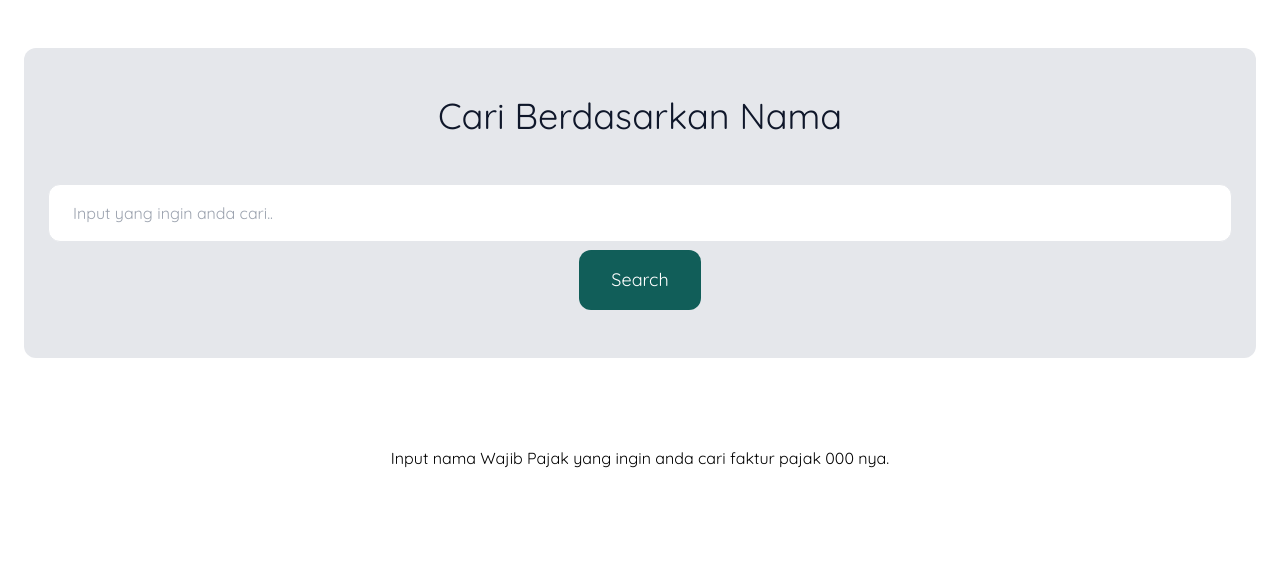
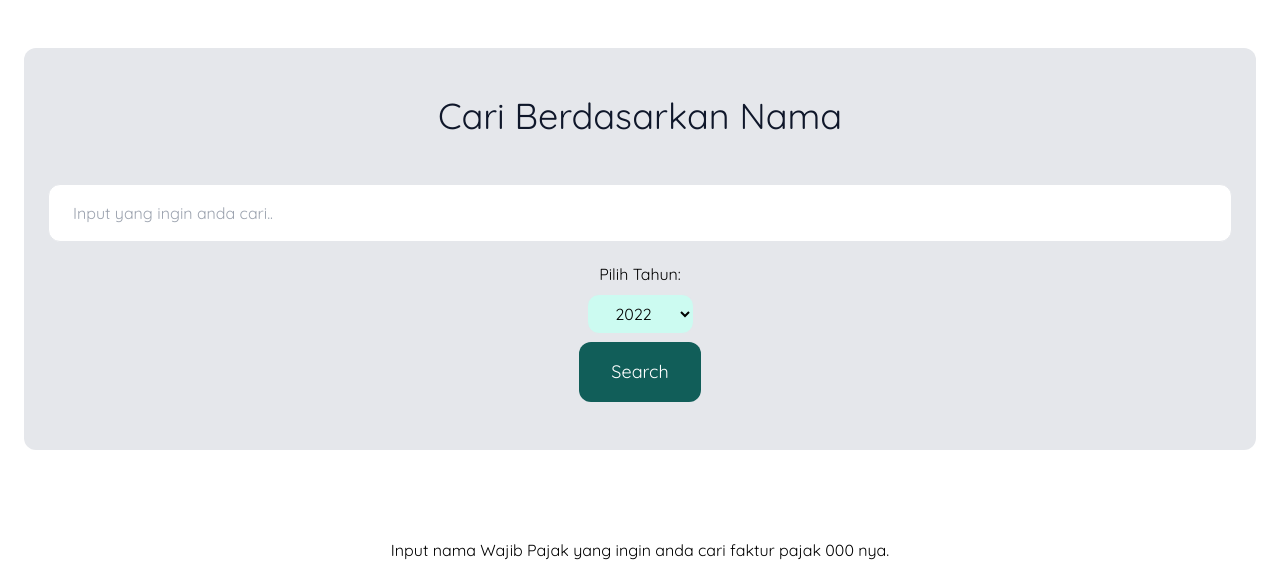
Before and after one commit to almacres10/fakturooo, a Django app: page /faktur/cari/nama in a window 1280 px wide. Shown: the top 574 px of the page. Run offline with Django 4.2, Linux system fonts and the light colour scheme; some libraries are stand-ins or nearby versions.

Commit message:
nambah tahun

```diff
--- a/faktur/templates/faktur/cari_faktur_nama.html
+++ b/faktur/templates/faktur/cari_faktur_nama.html
@@ -1,16 +1,26 @@
-{% extends 'core/base.html' %} {% block title %}Faktur{% endblock %}
+{% extends 'core/base.html' %}
+{% block title %}Faktur{% endblock %}
 {% block content %}
 
 <div class="mt-6 px-6 py-12 bg-gray-200 rounded-xl">
     <h2 class="mb-12 text-4xl text-center text-slate-900">Cari Berdasarkan Nama</h2>
 
-    {% comment %} Form ini meneruskan value GET (yang diketik)
-    ke fungsi items
-    {% endcomment %}
     <form id="searchForm" method="get" action="{% url 'faktur:items' %}">
-        <input name="query" class="min-w-full py-4 px-6 border rounded-xl"
+        <input name="query" class="min-w-full py-4 px-6 mb-5 border rounded-xl"
         type="text" value="{{  query }}"
         placeholder="Input yang ingin anda cari.." autocomplete="off">
+
+        <div class="flex flex-col items-center">
+            <label for="tahun" class="mb-2">Pilih Tahun:</label>
+            <select name="tahun" id="tahun" class="min-w-0 py-2 px-6 border rounded-xl bg-teal-100">
+                <option value="2022">2022</option>
+                <option value="2021">2021</option>
+                <!-- Tambahkan opsi tahun lainnya jika diperlukan -->
+            </select>
+        </div>
+
+
+
         <button id="buttonSubmit" type="submit" class="flex mt-2 py-4 px-8 text-lg bg-teal-800 text-white rounded-xl hover:bg-teal-500 mx-auto">Search</button>
     </form>
 </div>
@@ -45,5 +55,4 @@
     });
 </script>
 
-
 {% endblock %}
--- a/faktur/templates/faktur/detail.html
+++ b/faktur/templates/faktur/detail.html
@@ -1,6 +1,7 @@
 <!-- faktur/detail.html -->
 
 {% extends 'core/base.html' %}
+{% load humanize %}
 
 {% block content %}
 
@@ -37,7 +38,7 @@
         <td>{{ pembeli.NAMA_PEMBELI }}</td>
         <td>{{ pembeli.ALAMAT_PEMBELI }}</td>
         <td>{{ pembeli.NAMA_BARANG }}</td>
-        <td>{{ pembeli.JML_PPN }}</td>
+        <td>{{ pembeli.JML_PPN|floatformat:"2"|intcomma }}</td>
         {% endfor %}
         </tr>
       </table>
--- a/faktur/templates/faktur/items_by_alamat.html
+++ b/faktur/templates/faktur/items_by_alamat.html
@@ -1,4 +1,5 @@
 {% extends 'core/base.html' %}
+{% load humanize %}
 {% block title %}Faktur{% endblock %}
 {% block content %}
 <div class="pb-6">
@@ -49,8 +50,8 @@
                                 <td>{{ faktur.alamat_pembeli }}</td>
                                 <td>{{ faktur.thpj }}</td>
                                 <td>{{ faktur.lbr_faktur }}</td>
-                                <td>{{ faktur.nil_dpp }}</td>
-                                <td>{{ faktur.nil_ppn }}</td>
+                                <td>{{ faktur.nil_dpp|floatformat:"2"|intcomma }}</td>
+                                <td>{{ faktur.nil_ppn|floatformat:"2"|intcomma }}</td>
                             </tr>
                             {% endfor %}
                         </table>
--- a/faktur/templates/faktur/items_by_nama.html
+++ b/faktur/templates/faktur/items_by_nama.html
@@ -1,4 +1,6 @@
 {% extends 'core/base.html' %}
+{% load humanize %}
+
 {% block title %}Faktur{% endblock %}
 {% block content %}
 <div class="pb-6">
@@ -48,8 +50,8 @@
                                 <td>{{ faktur.alamat_pembeli }}</td>
                                 <td>{{ faktur.thpj }}</td>
                                 <td>{{ faktur.lbr_faktur }}</td>
-                                <td>{{ faktur.nil_dpp }}</td>
-                                <td>{{ faktur.nil_ppn }}</td>
+                                <td>{{ faktur.nil_dpp|floatformat:"2"|intcomma }}</td>
+                                <td>{{ faktur.nil_ppn|floatformat:"2"|intcomma }}</td>
                             </tr>
                             {% endfor %}
                         </table>
--- a/faktur/views.py
+++ b/faktur/views.py
@@ -183,7 +183,7 @@ def items3(request):
     except EmptyPage:
         page_obj = paginator.page(paginator.num_pages)
 
-    if not items.exists():
+    if not grouped_items.exists():
         messages.info(request, 'Data tidak ditemukan.')
 
     return render(request, 'faktur/items_by_faktur.html', {
--- a/fp000/settings.py
+++ b/fp000/settings.py
@@ -45,6 +45,7 @@ INSTALLED_APPS = [
     'faktur',
     'core',
     'assets',
+    'django.contrib.humanize',
 ]
 
 AUTH_USER_MODEL = 'core.User'
```
